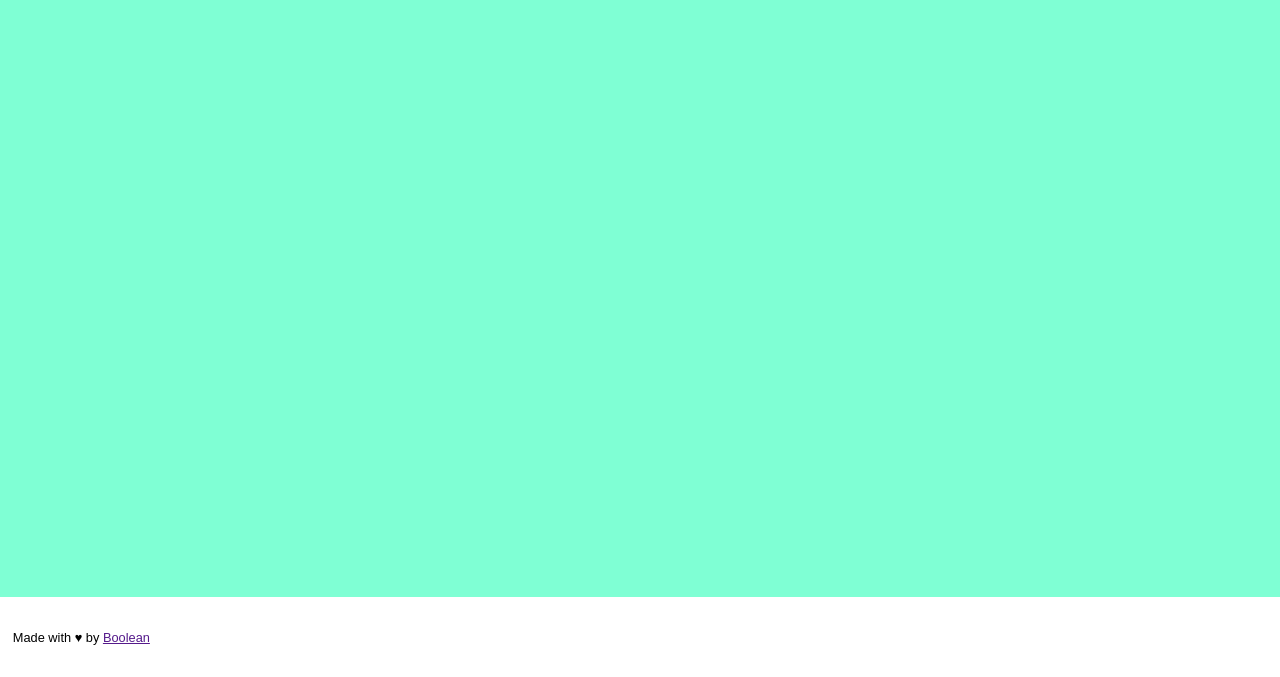
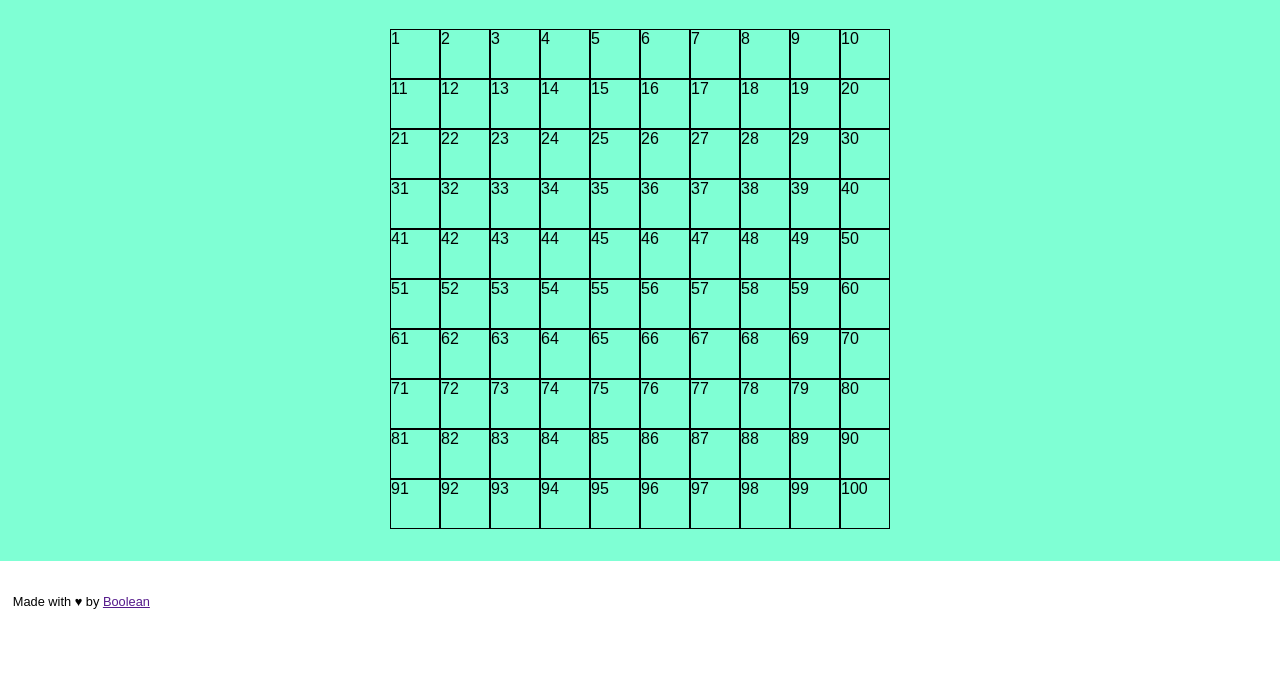
Before and after one commit to martinapiglio/js-campominato-grid, a plain HTML site: page index.html in a window 1280 px wide. Shown: the part 123-800 px from the top of the page. Drawn offline with Linux system fonts and the light colour scheme.

Commit message:
js script: square added (100) + styling corr

```diff
--- a/css/style.css
+++ b/css/style.css
@@ -39,9 +39,23 @@ nav #play-button {
 
 /* main */
 main {
-    height: calc(100vh - 25vh); /* - nav+footer height */
     background-color: #7fffd4;
 }
+
+main #container {
+    display: flex;
+    flex-wrap: wrap;
+
+    max-width: 500px;
+    margin: auto;
+    padding: 2em 0;
+}
+
+main #container .square {
+    aspect-ratio: 1;
+    border: 1px solid black; /*TEST*/
+}
+
 /* /main */
 
 /* footer */
--- a/index.html
+++ b/index.html
@@ -19,7 +19,7 @@
     </nav>
 
     <main>
-        <div class="container">
+        <div id="container">
             <!-- squares go here -->
         </div>
     </main>
--- a/js/script.js
+++ b/js/script.js
@@ -1 +1,15 @@
-console.log('test');
+let containerElement = document.getElementById('container');
+let cellNumber = 100;
+let cellPerRow = Math.sqrt(cellNumber);
+
+console.log(cellPerRow);
+
+for (i = 0; i < cellNumber; i++) {
+
+    let newSquare = document.createElement('div');
+    containerElement.append(newSquare);
+    newSquare.classList.add("square");
+    newSquare.style.width= "calc(100% / " + cellPerRow + " )";
+    newSquare.innerText = i + 1;
+
+}
```
